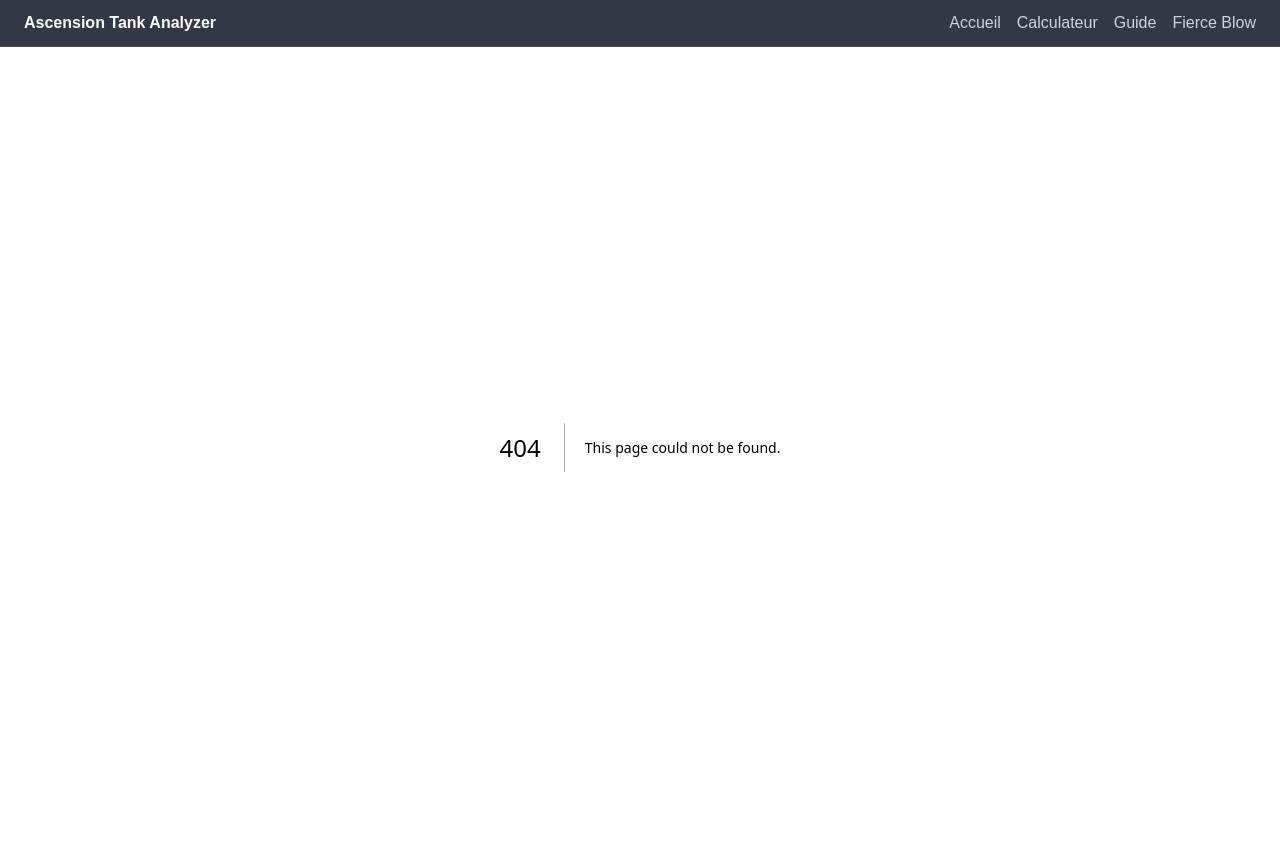
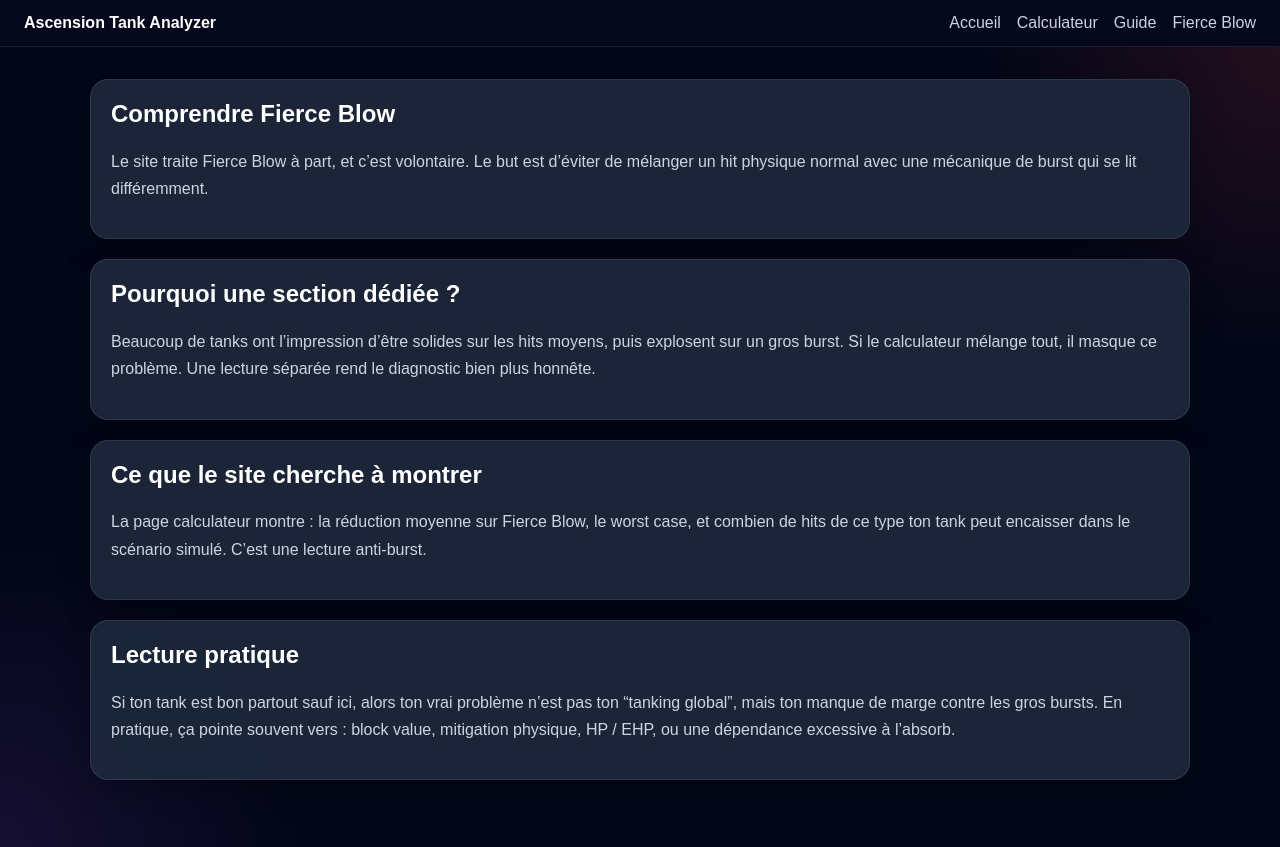
Before and after one commit to Fissayaz/ascension-tank-analyzer, a Next.js app: page /fierce-blow in a window 1280 px wide. Before the commit this address had no page. Built offline with nearby package versions, Linux system fonts and the light colour scheme.

Commit message:
fierce-blow/page.tsx

```diff
--- /dev/null
+++ b/app/fierce-blow/page.tsx
@@ -0,0 +1,67 @@
+export default function FierceBlowPage() {
+  const cardStyle: React.CSSProperties = {
+    background: "rgba(30, 41, 59, 0.92)",
+    border: "1px solid rgba(148, 163, 184, 0.15)",
+    borderRadius: 18,
+    padding: 20,
+    boxShadow: "0 10px 30px rgba(0,0,0,0.25)",
+  };
+
+  return (
+    <main
+      style={{
+        minHeight: "100vh",
+        background:
+          "radial-gradient(circle at top right, rgba(239,68,68,0.14), transparent 20%), radial-gradient(circle at bottom left, rgba(168,85,247,0.12), transparent 20%), #020617",
+        color: "white",
+        fontFamily: "Arial, sans-serif",
+        padding: 32,
+      }}
+    >
+      <div style={{ maxWidth: 1100, margin: "0 auto", display: "grid", gap: 20 }}>
+        <section style={cardStyle}>
+          <h1 style={{ marginTop: 0 }}>Comprendre Fierce Blow</h1>
+          <p style={{ color: "#cbd5e1", lineHeight: 1.7 }}>
+            Le site traite Fierce Blow à part, et c’est volontaire. Le but est
+            d’éviter de mélanger un hit physique normal avec une mécanique de burst
+            qui se lit différemment.
+          </p>
+        </section>
+
+        <section style={cardStyle}>
+          <h2 style={{ marginTop: 0 }}>Pourquoi une section dédiée ?</h2>
+          <p style={{ color: "#cbd5e1", lineHeight: 1.7 }}>
+            Beaucoup de tanks ont l’impression d’être solides sur les hits moyens,
+            puis explosent sur un gros burst. Si le calculateur mélange tout, il
+            masque ce problème. Une lecture séparée rend le diagnostic bien plus
+            honnête.
+          </p>
+        </section>
+
+        <section style={cardStyle}>
+          <h2 style={{ marginTop: 0 }}>Ce que le site cherche à montrer</h2>
+          <p style={{ color: "#cbd5e1", lineHeight: 1.7 }}>
+            La page calculateur montre :
+            la réduction moyenne sur Fierce Blow,
+            le worst case,
+            et combien de hits de ce type ton tank peut encaisser dans le scénario
+            simulé. C’est une lecture anti-burst.
+          </p>
+        </section>
+
+        <section style={cardStyle}>
+          <h2 style={{ marginTop: 0 }}>Lecture pratique</h2>
+          <p style={{ color: "#cbd5e1", lineHeight: 1.7 }}>
+            Si ton tank est bon partout sauf ici, alors ton vrai problème n’est
+            pas ton “tanking global”, mais ton manque de marge contre les gros
+            bursts. En pratique, ça pointe souvent vers :
+            block value,
+            mitigation physique,
+            HP / EHP,
+            ou une dépendance excessive à l’absorb.
+          </p>
+        </section>
+      </div>
+    </main>
+  );
+}
```
